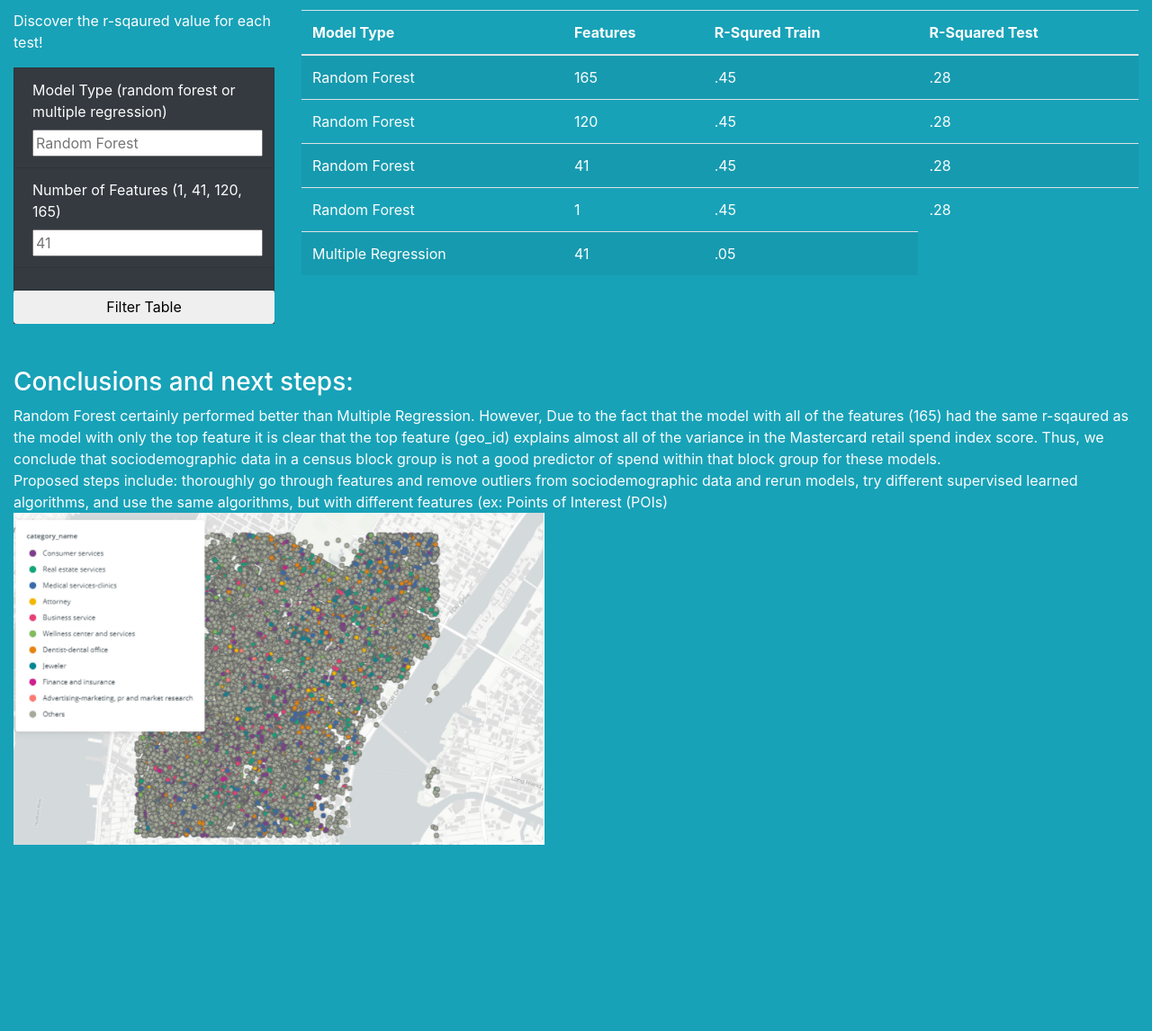
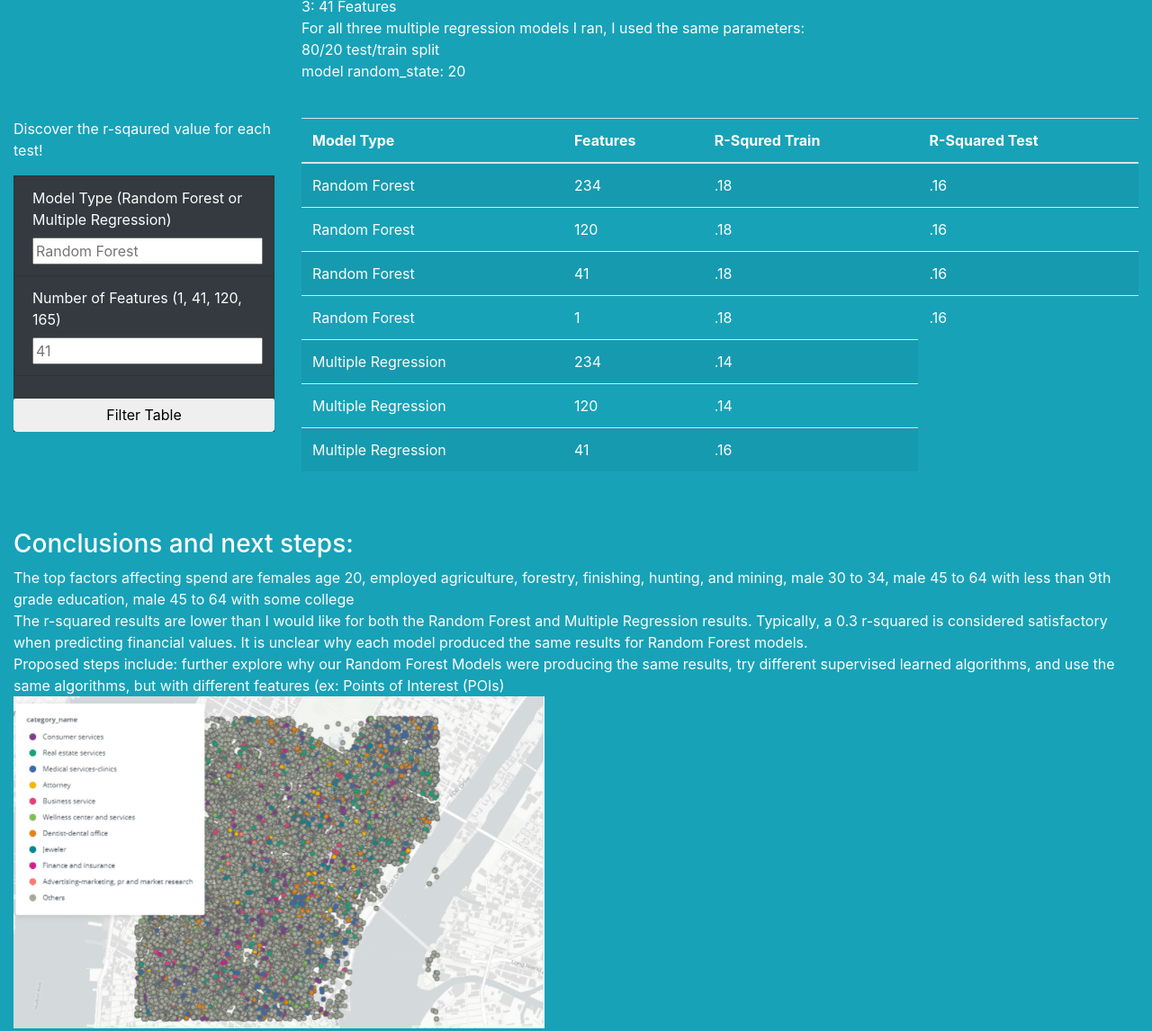
Before and after one commit to asliwinski23/mastercard_spend_prediction, a plain HTML site: page Dashboard/index.html in a window 1280 px wide. Shown: the part 1315-2461 px from the top of the page at 90% size. Before the commit the page ends 2270 px from the top, so only its background shows below. Drawn offline with nearby package versions, Linux system fonts and the light colour scheme.

Commit message:
updated website

```diff
--- a/Dashboard/index.html
+++ b/Dashboard/index.html
@@ -47,14 +47,16 @@
                         Mastercard Geographic Insights, ACS Sociodemographics
                         <br><br>
                         <h5>Geography:</h5>
+                        233 census block groups in Manhattan were analyzed
+                        <br>
                         <img src="static/images/map.png" alt="Italian Trulli">
                         <br><br>
                         <h5>Model choice:</h5> Random Forest and Multiple Regression
                         <br><br>
                         <h5>Model parameters: </h5>
-                        I ran three random forest models, each with a different number of sociodemographic features:
+                        I ran four random forest models, each with a different number of sociodemographic features:
                         <br>
-                        1: 164 features (all)
+                        1: 234 features (all)
                         <br>
                         2: 120 features
                         <br>
@@ -62,7 +64,7 @@
                         <br>
                         4: 1 feature
                         <br>
-                        For all 3 random forest models I ran, I used the same parameters:
+                        For all four random forest models I ran, I used the same parameters:
                         <br>
                         80/20 test/train split
                         <br>
@@ -72,11 +74,19 @@
                         <br>
                         model random_state: 500
                         <br><br>
-                        Multiple regression:
+                        I ran three multiple regression model, each with a different number of sociodemographic features::
                         <br>
-                        41 features
+                        1: 234 features (all)
+                        <br>
+                        2: 120 features
+                        <br>
+                        3: 41 Features
+                        <br>
+                        For all three multiple regression models I ran, I used the same parameters:
                         <br>
                         80/20 test/train split
+                        <br>
+                        model random_state: 20
                         <br><br>
                     </p>
                 </div>
@@ -93,13 +103,12 @@
                                 <!--type="button" tells the browser that, by default, the button does nothing. However, our custom JavaScript script will overwrite the default behavior—as if the button is waiting for instruction.-->
                             <!-- add the list items: one for the input, one for the button-->
                             <li class="list-group-item bg-dark">
-                                <label for="date">Model Type (random forest or multiple regression)</label> <br>
+                                <label for="date">Model Type (Random Forest or Multiple Regression)</label> <br>
                                 <input type="text" placeholder="Random Forest" id="model_type" />
                                 <!-- There are three things to keep in mind when looking at this input:
                                     The type="text" means that the code will look for text to be input.
                                     The placeholder is an example of a date to search, so users know both the location and the format to use when inputting a date.
                                     The id="datetime" is what our JavaScript code will look for when the button is clicked and the function is executed.-->
-                            </li>
                             <li class="list-group-item bg-dark">
                                 <label for="city">Number of Features (1, 41, 120, 165)</label> <br>
                                 <input type="text" placeholder="41" id="features" />
@@ -131,13 +140,12 @@
      </div>
      <div class="col-md-12">
         <p>
-            Random Forest certainly performed better than Multiple Regression. However, Due to the fact that the model with
-            all of the features (165) had the same r-sqaured as the model with only the top feature it is clear that the top
-            feature (geo_id) explains almost all of the variance in the Mastercard retail spend index score. Thus, we conclude that
-            sociodemographic data in a census block group is not a good predictor of spend within that block group for these models.
+            The top factors affecting spend are females age 20, employed agriculture, forestry, finishing, hunting, and mining, male 30 to 34,
+            male 45 to 64 with less than 9th grade education, male 45 to 64 with some college
             <br>
-            Proposed steps include: thoroughly go through features and remove outliers from sociodemographic data and
-            rerun models, try different supervised learned algorithms, and use the same algorithms, but with different
+            The r-squared results are lower than I would like for both the Random Forest and Multiple Regression results. Typically, a 0.3 r-squared is considered satisfactory when predicting financial values. It is unclear why each model produced the same results for Random Forest models.
+            <br>
+            Proposed steps include: further explore why our Random Forest Models were producing the same results, try different supervised learned algorithms, and use the same algorithms, but with different
             features (ex: Points of Interest (POIs)
             <br>
             <img src="static/images/POI.png" alt="Italian Trulli">
--- a/Dashboard/static/css/style.css
+++ b/Dashboard/static/css/style.css
@@ -5,6 +5,6 @@ body {
 
   .jumbotron {
     background-image: url("../images/nyc_night.jpg");
-    background-size: 100% 100%;
+    background-size: 80% 100%;
     text-align: center;
   }
--- a/Dashboard/static/js/data.js
+++ b/Dashboard/static/js/data.js
@@ -1,31 +1,41 @@
 var data = [
   {
     model_type: "Random Forest",
-    features: "165",
-    r_squared_train: ".45",
-    r_squared_test: ".28"
+    features: "234",
+    r_squared_train: ".18",
+    r_squared_test: ".16"
   },
   {
     model_type: "Random Forest",
     features: "120",
-    r_squared_train: ".45",
-    r_squared_test: ".28"
+    r_squared_train: ".18",
+    r_squared_test: ".16"
   },
   {
     model_type: "Random Forest",
     features: "41",
-    r_squared_train: ".45",
-    r_squared_test: ".28"
+    r_squared_train: ".18",
+    r_squared_test: ".16"
   },
   {
     model_type: "Random Forest",
     features: "1",
-    r_squared_train: ".45",
-    r_squared_test: ".28"
+    r_squared_train: ".18",
+    r_squared_test: ".16"
+  },
+  {
+    model_type: "Multiple Regression",
+    features: "234",
+    r_squared_test: ".14"
+  },
+  {
+    model_type: "Multiple Regression",
+    features: "120",
+    r_squared_test: ".14"
   },
   {
     model_type: "Multiple Regression",
     features: "41",
-    r_squared_test: ".05",
+    r_squared_test: ".16"
   },
 ];
```
